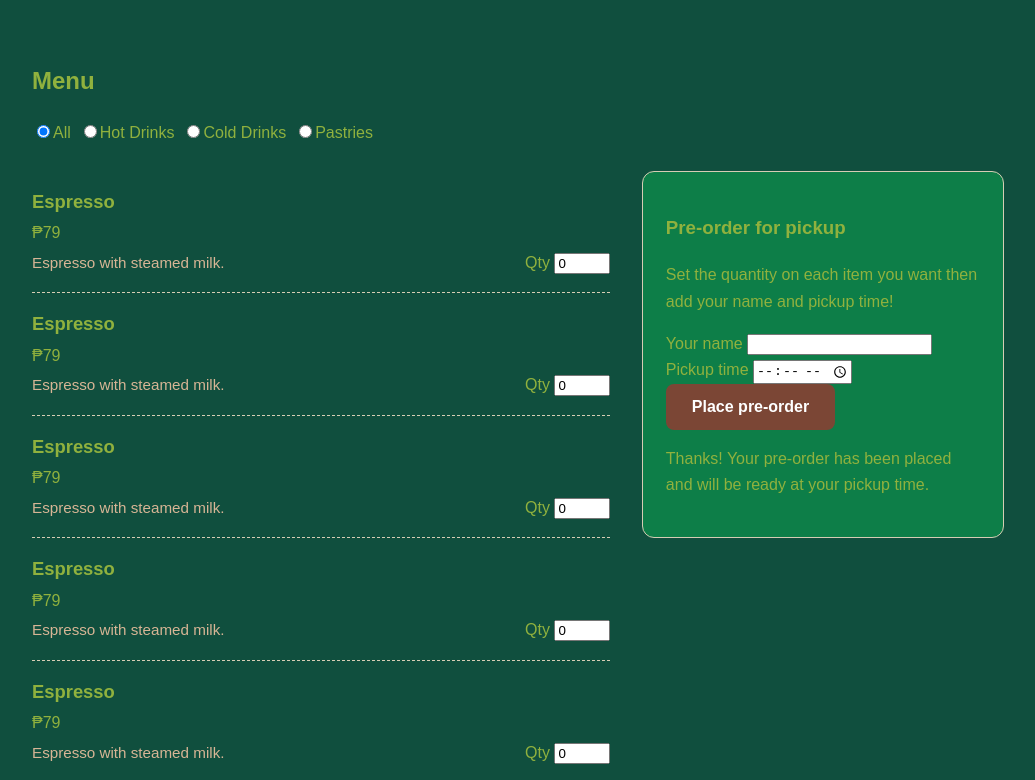
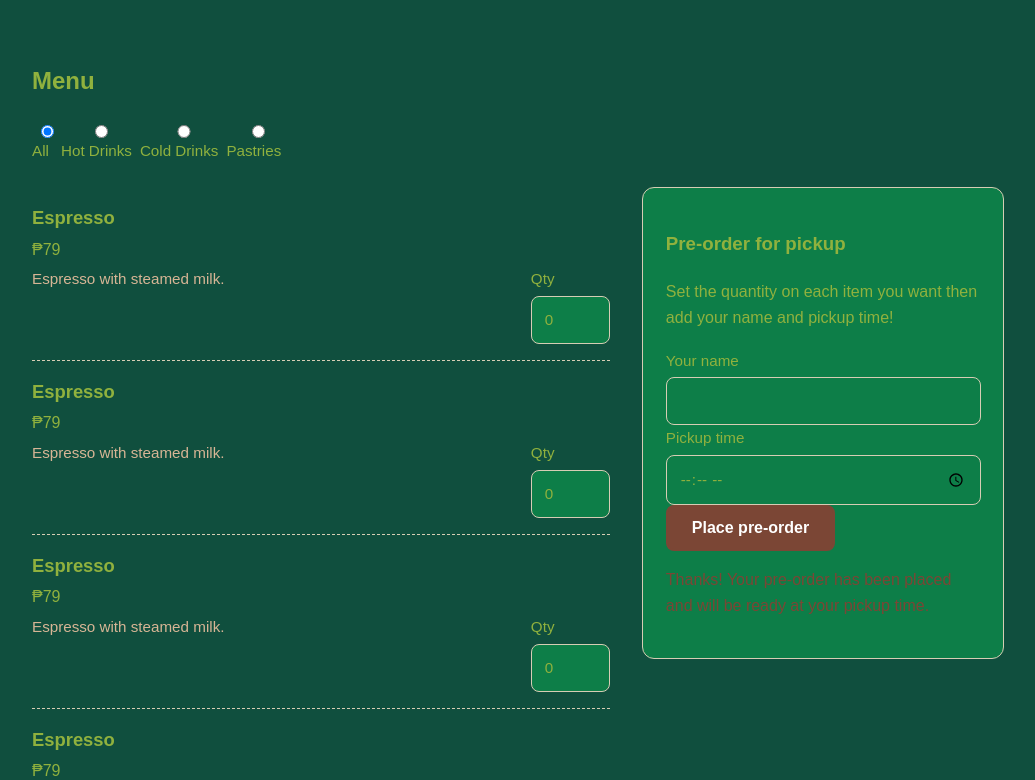
Before and after one commit to cyx0-08/bumanglag-website, a plain HTML site: page index.html in a window 1280 px wide. Shown: the part 1260-2040 px from the top of the page, without its empty margins (122-1157 px from the left). Drawn offline with Linux system fonts and the light colour scheme.

Commit message:
Update style.css

```diff
--- a/css/style.css
+++ b/css/style.css
@@ -346,6 +346,62 @@ nav a:hover {
 
 
 /*-----formss------*/
+label {
+    display: block;
+    font-weight: 500;
+    font-size: .95rem;
+}
+
+input, select, textarea {
+    display: block;
+    width: 100%;
+    margin-top: .3rem;
+    padding: .65rem .8rem;
+    font: inherit;
+    color: var(--ink);
+    background: var(--surface);
+    border: 1.5px solid var(--line);
+    border-radius: 8px;
+
+}
+
+.order form {
+    display: grid;
+    gap: .8rem;
+}
+
+.form {
+    display: grid;
+    grid-template-columns: 1fr 1fr;
+    gap: 1rem;
+}
+
+.form .full .form .btn {
+    grid-column: 1 / -1;
+}
+
+.message {
+    margin-top: 1rem;
+    font-weight: 500;
+    color: var(--accent);
+}
+
+/*------books!--------*/
+
+
+
+
+
+
+
+
+
+
+
+
+
+
+
 
 /*
 
```
